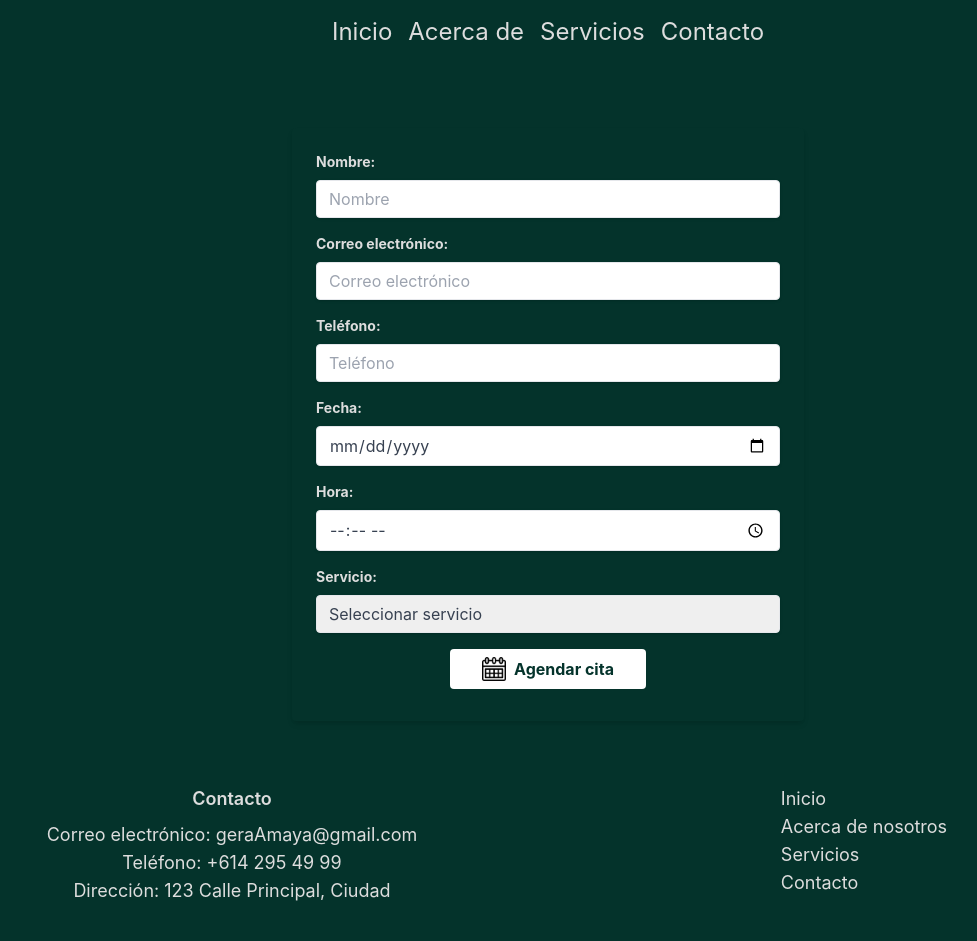
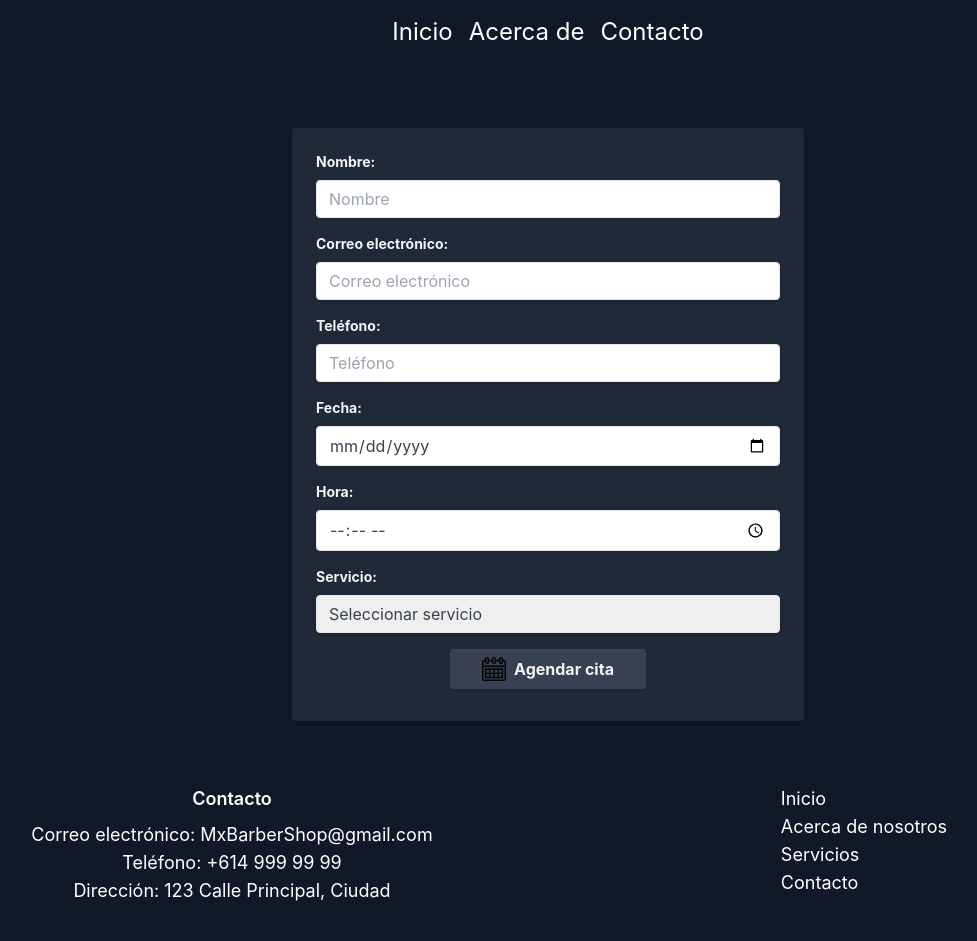
Before and after one commit to Kapytanpirynola/Front, a React (Create React App) app: page /cita in a window 1280 px wide. Shown: the top 941 px of the page, without its empty margins (92-1069 px from the left). Built offline with nearby package versions, Linux system fonts and the light colour scheme.

Commit message:
workingPage11:20-11/04/2024

```diff
--- a/src/componentes/Footer.jsx
+++ b/src/componentes/Footer.jsx
@@ -1,32 +1,30 @@
-// Footer.js
-
 import React from 'react';
 
 function Footer() {
   return (
-    <footer className="bg-customB text-customA py-8 text-lg">
+    <footer className="bg-gray-900 text-white py-8 text-lg">
       <div className="container mx-auto px-4">
         <div className="grid grid-cols-1 md:grid-cols-2 lg:grid-cols-2 gap-4 justify-center">
           {/* Información de contacto */}
           <div className="flex flex-col items-center">
             <h3 className="text-lg font-semibold mb-2">Contacto</h3>
-            <p>Correo electrónico: geraAmaya@gmail.com</p>
-            <p>Teléfono: +614 295 49 99</p>
+            <p>Correo electrónico: MxBarberShop@gmail.com</p>
+            <p>Teléfono: +614 999 99 99</p>
             <p>Dirección: 123 Calle Principal, Ciudad</p>
           </div>
           {/* Enlaces de navegación */}
           <div className="flex flex-col items-center">
             <ul>
-              <li className='hover:text-customE transition-all'><a href="/">Inicio</a></li>
-              <li className='hover:text-customE transition-all'><a href="/conocenos">Acerca de nosotros</a></li>
-              <li className='hover:text-customE transition-all'><a href="/servicio">Servicios</a></li>
-              <li className='hover:text-customE transition-all'><a href="/conocenos">Contacto</a></li>
+              <li className='hover:text-gray-300 transition-all'><a href="/">Inicio</a></li>
+              <li className='hover:text-gray-300 transition-all'><a href="/conocenos">Acerca de nosotros</a></li>
+              <li className='hover:text-gray-300 transition-all'><a href="/servicio">Servicios</a></li>
+              <li className='hover:text-gray-300 transition-all'><a href="/conocenos">Contacto</a></li>
             </ul>
           </div>
         </div>
         {/* Derechos de autor */}
         <div className="mt-8 text-center">
-          <p>&copy; {new Date().getFullYear()} Amaya's web. Todos los derechos reservados.</p>
+          <p>&copy; {new Date().getFullYear()} Todos los derechos reservados.</p>
         </div>
       </div>
     </footer>
--- a/src/componentes/assets/Footer.jsx
+++ b/src/componentes/assets/Footer.jsx
@@ -1,34 +1,33 @@
-import React from "react";
+import React from 'react';
 
 function Footer() {
   return (
-    <footer className="bg-gray-900 text-customA py-8 text-lg">
+    <footer className="bg-gray-900 text-white py-8 text-lg">
       <div className="container mx-auto px-4">
         <div className="grid grid-cols-1 md:grid-cols-2 lg:grid-cols-2 gap-4 justify-center">
           {/* Información de contacto */}
           <div className="flex flex-col items-center">
             <h3 className="text-lg font-semibold mb-2">Contacto</h3>
-            <p>Correo electrónico: unodostres@utch.com</p>
-            <p>Teléfono: +614 666666</p>
+            <p>Correo electrónico: MxBarberShop@gmail.com</p>
+            <p>Teléfono: +614 999 99 99</p>
             <p>Dirección: 123 Calle Principal, Ciudad</p>
           </div>
           {/* Enlaces de navegación */}
           <div className="flex flex-col items-center">
             <ul>
-              <li className='hover:text-customE transition-all'><a href="/">Inicio</a></li>
-              <li className='hover:text-customE transition-all'><a href="/conocenos">Acerca de nosotros</a></li>
-              <li className='hover:text-customE transition-all'><a href="/servicio">Servicios</a></li>
-              <li className='hover:text-customE transition-all'><a href="/conocenos">Contacto</a></li>
+              <li className='hover:text-gray-300 transition-all'><a href="/">Inicio</a></li>
+              <li className='hover:text-gray-300 transition-all'><a href="/conocenos">Acerca de nosotros</a></li>
+              <li className='hover:text-gray-300 transition-all'><a href="/servicio">Servicios</a></li>
+              <li className='hover:text-gray-300 transition-all'><a href="/conocenos">Contacto</a></li>
             </ul>
           </div>
         </div>
         {/* Derechos de autor */}
         <div className="mt-8 text-center">
-          <p>&copy; {new Date().getFullYear()} Barbers's web. Todos los derechos reservados.</p>
+          <p>&copy; {new Date().getFullYear()} Todos los derechos reservados.</p>
         </div>
       </div>
     </footer>
   );
 }
-
 export default Footer;
--- a/src/componentes/assets/Nav.jsx
+++ b/src/componentes/assets/Nav.jsx
@@ -12,7 +12,7 @@ function NavBar() {
         </a>
         <div className="flex flex-1 items-center justify-end md:justify-between">
           <nav aria-label="Global" className="hidden md:block">
-            <ul className="flex items-center gap-6 text-sm">
+{/*             <ul className="flex items-center gap-6 text-sm">
               <li>
                 <a className="text-gray-500 transition hover:text-gray-700" href="#">
                   Nosotros
@@ -28,7 +28,7 @@ function NavBar() {
                   Ubicacion
                 </a>
               </li>
-            </ul>
+            </ul> */}
           </nav>
           <div className="flex items-center gap-4">
             <div className="sm:flex sm:gap-4">
--- a/src/componentes/navbar.jsx
+++ b/src/componentes/navbar.jsx
@@ -3,19 +3,16 @@ import React from 'react';
 function Navbar() {
   return (
     <div>
-        <nav className="bg-customB p-4">
-            <ul className="flex flex-wrap justify-center text-customA text-2xl">
+      <nav className="bg-gray-900 p-4">
+        <ul className="flex flex-wrap justify-center text-white text-2xl">
           <li className="mr-4">
-                <a href="/" className=" hover:text-customE transition-all">Inicio</a>
+            <a href="/" className="hover:text-gray-300 transition-all">Inicio</a>
           </li>
           <li className="mr-4">
-                <a href="/conocenos" className=" hover:text-customE transition-all">Acerca de</a>
-                </li>
-                <li className="mr-4">
-                <a href="/servicios" className=" hover:text-customE transition-all">Servicios</a>
+            <a href="/conocenos" className="hover:text-gray-300 transition-all">Acerca de</a>
           </li>
           <li>
-                <a href="/conocenos" className=" hover:text-customE transition-all">Contacto</a>
+            <a href="/conocenos" className="hover:text-gray-300 transition-all">Contacto</a>
           </li>
         </ul>
       </nav>
--- a/src/pages/CrearCita.jsx
+++ b/src/pages/CrearCita.jsx
@@ -15,8 +15,8 @@ function AppointmentPage() {
   const handleSubmit = async (e) => {
     e.preventDefault();
 
-    if(!name || !email || !phone || !date || !time || !service){
-      setMessage("Por favor rellena todos los campos")
+    if (!name || !email || !phone || !date || !time || !service) {
+      setMessage("Por favor rellena todos los campos");
       return;
     }
 
@@ -30,10 +30,10 @@ function AppointmentPage() {
     };
 
     try {
-      const response = await fetch('http://localhost:3001/appointments', {
-        method: 'POST',
+      const response = await fetch("http://localhost:3001/appointments", {
+        method: "POST",
         headers: {
-          'Content-Type': 'application/json'
+          "Content-Type": "application/json"
         },
         body: JSON.stringify(payload)
       });
@@ -42,15 +42,18 @@ function AppointmentPage() {
         console.log("Datos del formulario enviados correctamente");
         setMessage("La cita se ha creado con éxito."); // Actualiza el mensaje de éxito
         // Resetear los estados de los campos del formulario
-        setName('');
-        setDate('');
-        setEmail('');
-        setPhone('');
-        setService('');
-        setTime('');
+        setName("");
+        setDate("");
+        setEmail("");
+        setPhone("");
+        setService("");
+        setTime("");
         // Realizar alguna acción adicional aquí después de enviar los datos
       } else {
-        console.error("Error al enviar los datos del formulario:", response.statusText);
+        console.error(
+          "Error al enviar los datos del formulario:",
+          response.statusText
+        );
       }
     } catch (error) {
       console.error("Error al enviar los datos del formulario:", error.message);
@@ -58,20 +61,21 @@ function AppointmentPage() {
   };
 
   return (
-    <div className="App text-start bg-customD">
+    <div className="bg-gray-900 text-white">
       <Navbar />
       <div className="flex justify-center items-start">
-      <div className="message-container">
-        {message && <p className={`text-customA ${message && 'fade-in'}`}>{message}</p>}
-      </div>
-      <form
-          className="bg-customB shadow-md rounded mt-16 px-6 pt-6 pb-8 mb-8 w-full max-w-lg"
+        <div className="message-container">
+          {message && (
+            <p className={`text-gray-100 ${message && "fade-in"}`}>{message}</p>
+          )}
+        </div>
+        <form
+          className="bg-gray-800 shadow-md rounded mt-16 px-6 pt-6 pb-8 mb-8 w-full max-w-lg"
           onSubmit={handleSubmit}
         >
-
           <div className="mb-4">
             <label
-              className="block text-customA text-sm font-bold mb-2"
+              className="block text-gray-100 text-sm font-bold mb-2"
               htmlFor="name"
             >
               Nombre:
@@ -88,7 +92,7 @@ function AppointmentPage() {
           </div>
           <div className="mb-4">
             <label
-              className="block text-customA text-sm font-bold mb-2"
+              className="block text-gray-100 text-sm font-bold mb-2"
               htmlFor="email"
             >
               Correo electrónico:
@@ -105,7 +109,7 @@ function AppointmentPage() {
           </div>
           <div className="mb-4">
             <label
-              className="block text-customA text-sm font-bold mb-2"
+              className="block text-gray-100 text-sm font-bold mb-2"
               htmlFor="phone"
             >
               Teléfono:
@@ -122,7 +126,7 @@ function AppointmentPage() {
           </div>
           <div className="mb-4">
             <label
-              className="block text-customA text-sm font-bold mb-2 required:*"
+              className="block text-gray-100 text-sm font-bold mb-2 required:*"
               htmlFor="date"
             >
               Fecha:
@@ -139,7 +143,7 @@ function AppointmentPage() {
           </div>
           <div className="mb-4">
             <label
-              className="block text-customA text-sm font-bold mb-2"
+              className="block text-gray-100 text-sm font-bold mb-2"
               htmlFor="time"
             >
               Hora:
@@ -156,7 +160,7 @@ function AppointmentPage() {
           </div>
           <div className="mb-4">
             <label
-              className="block text-customA text-sm font-bold mb-2"
+              className="block text-gray-100 text-sm font-bold mb-2"
               htmlFor="service"
             >
               Servicio:
@@ -176,7 +180,7 @@ function AppointmentPage() {
           </div>
           <div className="flex items-center justify-center">
             <button
-              className="bg-customE hover:text-primary text-customD font-bold py-2 px-8 rounded focus:outline-none focus:shadow-outline flex items-center justify-center"
+              className="bg-gray-700 hover:text-gray-100 text-gray-100 font-bold py-2 px-8 rounded focus:outline-none focus:shadow-outline flex items-center justify-center"
               type="submit"
             >
               <span className="mr-2">
```
Lines whose indentation alone changed are shown as unchanged.
